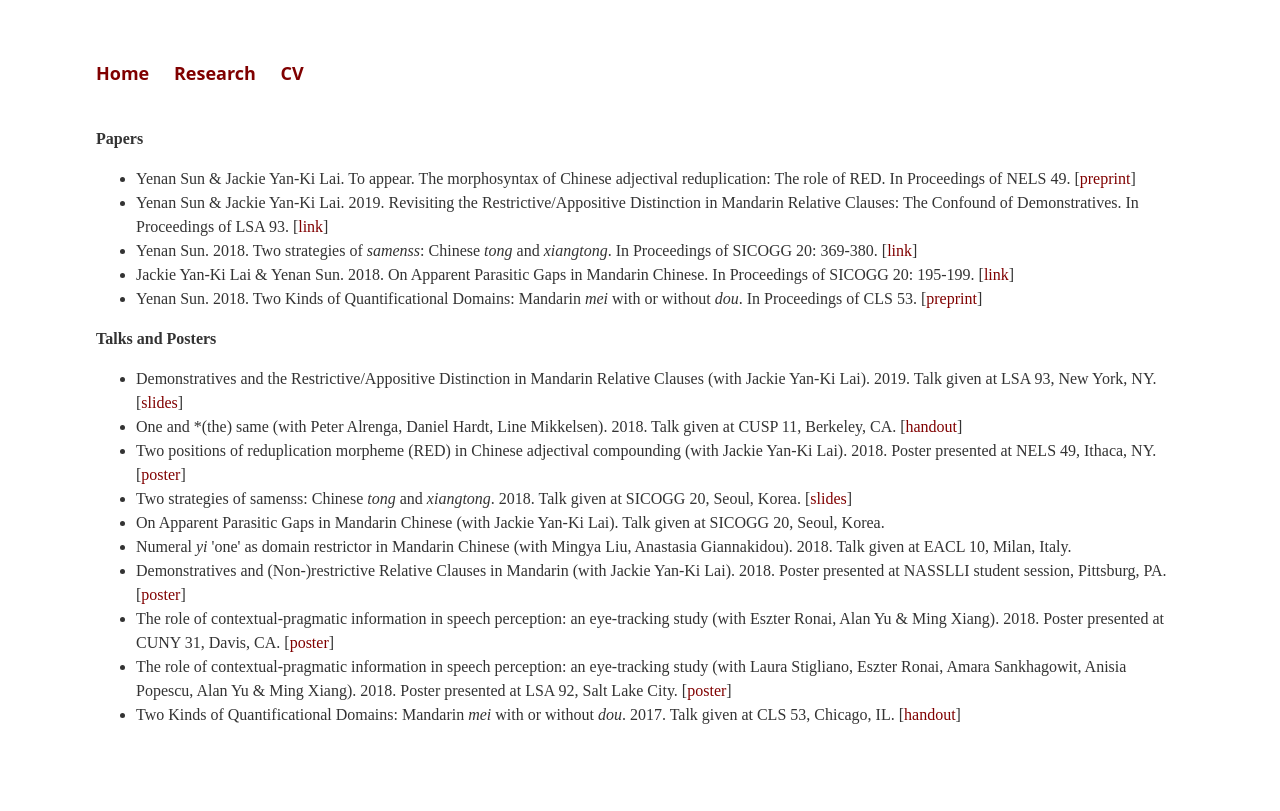
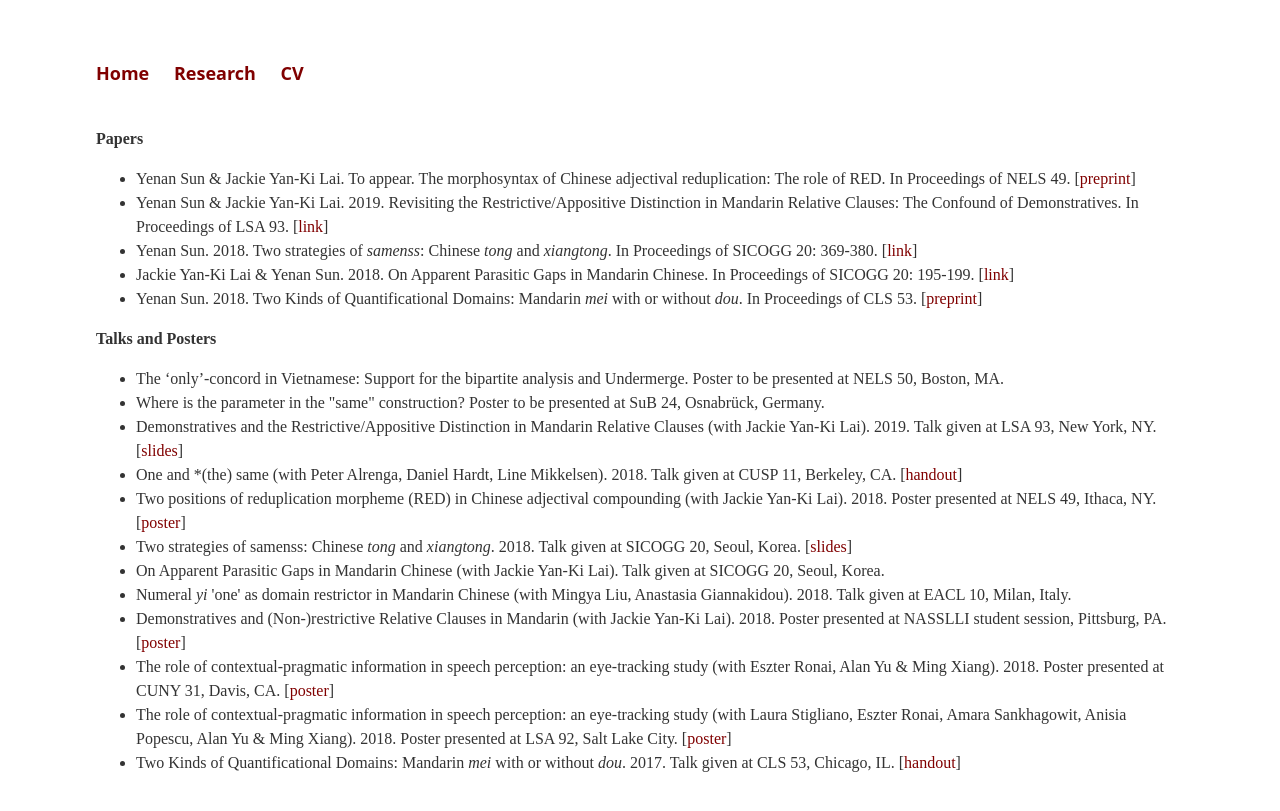
Before and after one commit to yenan09/yenan09.github.io, a Jekyll site: the page built from research.html, in a window 1280 px wide. Shown: the top 811 px of the page. Built offline with Jekyll 4.4.1, drawn with Linux system fonts in a browser that asks for light colours.

Commit message:
20190820

```diff
--- a/index.html
+++ b/index.html
@@ -17,7 +17,7 @@ title: Home
 
 
 			 <p></p>
-			<img src="self'.png" alt="Yenan Sun, University of Chicago" style="width:180px;">
+			<img src="self2.png" alt="Yenan Sun, University of Chicago" style="width:180px;">
 			<p></p>
 			<b>Contact</b>: <br>
 			<font size="2">
--- a/research.html
+++ b/research.html
@@ -24,9 +24,11 @@ title: Research
 
 <b>Talks and Posters</b>
 
+  <ul>
 
+<li>The ‘only’-concord in Vietnamese: Support for the bipartite analysis and Undermerge. Poster to be presented at NELS 50, Boston, MA.</li>
 
-  <ul>
+<li>Where is the parameter in the "same" construction? Poster to be presented at SuB 24, Osnabrück, Germany.</li>
 
 <li>Demonstratives and the Restrictive/Appositive Distinction in Mandarin Relative Clauses (with Jackie Yan-Ki Lai). 2019. Talk given at LSA 93, New York, NY.
 
```
Also changed, not shown: self2.png (added), 3 other files.
